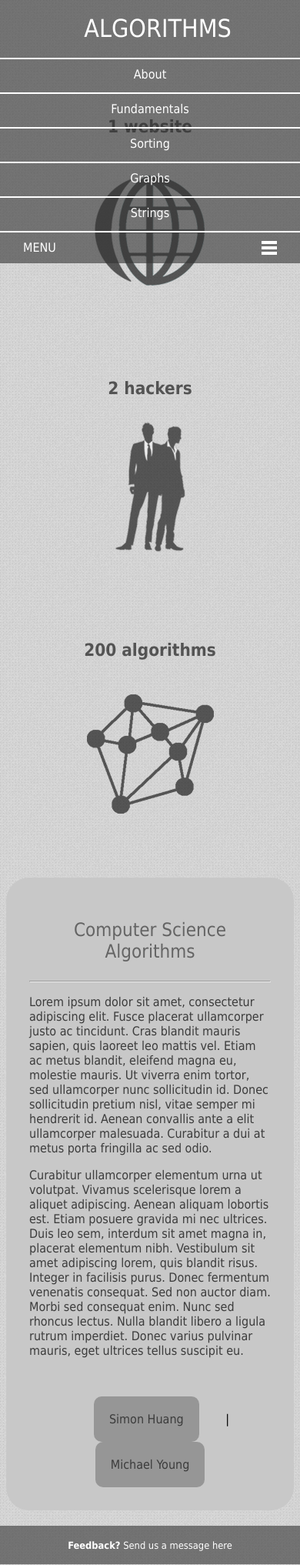
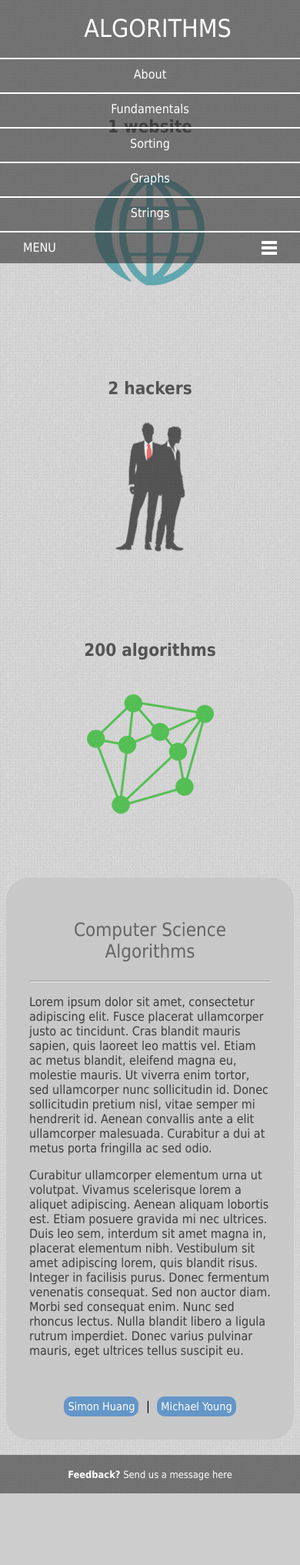
Before and after one commit to ayoungprogrammer/CSHandbook, a PHP site: page / in a window 390 px wide. Shown: the whole page at 77% size. After the commit the page ends 1940 px from the top, so only its background shows below. Run offline with PHP 8.4, Linux system fonts and the light colour scheme; some libraries are stand-ins or nearby versions.

Commit message:
finalized responsiveness on home page

```diff
--- /dev/null
+++ b/home.css
@@ -0,0 +1,125 @@
+/*CONTENT*/
+.container{
+    max-width: 900px;
+    padding:20px 0;
+    margin:auto;
+    text-align: center;
+}
+.banner{
+    margin-top:40px;
+}
+.container .row{
+    -webkit-transition: all 0.3s  ease;
+    -moz-transition: all 0.3s  ease;
+    -o-transition: all 0.3s  ease;
+    opacity:0.6;
+    margin-top:60px;
+    width: 280px;
+    height: 280px;
+    display: inline-block;
+}
+.container .row:hover{
+    -webkit-transition: all 0.3s  ease;
+    -moz-transition: all 0.3s  ease;
+    -o-transition: all 0.3s  ease;
+    opacity:0.9;
+}
+.row span{
+    font-weight: bold;
+    font-size: 1.4em;
+    line-height: 4em;
+    display: block;
+}
+.row:nth-child(1){
+    background: url('icon-website.png');
+}
+.row:nth-child(2){
+    background: url('icon-guys.png');
+}
+.row:nth-child(3){
+    background: url('icon-algorithms.png');
+}
+.row:nth-child(1):hover{
+    color:rgb(21,139,152);
+    background: url('icon-website-hover.png');
+}
+.row:nth-child(2):hover{
+    color: rgb(255,42,42);
+    background: url('icon-guys-hover.png');
+}
+.row:nth-child(3):hover{
+    color: rgb(0,180,0);
+    background: url('icon-algorithms-hover.png');
+}
+
+
+.info{
+    margin-top:20px;
+    text-align: left;
+}
+.wrapper{
+    background: rgb(200,200,200);
+    border-radius: 30px;
+    padding:30px;
+}
+.wrapper h3{
+    text-align:center;
+    color: rgb(100,100,100);
+    font-weight:normal;
+    font-size: 1.5em;
+}
+.wrapper p{
+    color: rgb(60,60,60);
+}
+
+.wrapper aside{
+    text-align: center;
+    margin-top: 50px;
+}
+aside a{
+    -webkit-transition: all 0.3s  ease;
+    -moz-transition: all 0.3s  ease;
+    -o-transition: all 0.3s  ease;
+    display:inline-block;
+    width: auto;
+    margin:0 30px;
+    padding: 20px;
+    background: rgb(150,150,150);
+    text-decoration: none;
+    color: rgb(60,60,60);
+    border-radius: 10px;
+}
+aside a:hover{
+    -webkit-transition: all 0.2s  ease;
+    -moz-transition: all 0.2s  ease;
+    -o-transition: all 0.2s  ease;
+    background: rgb(100,150,200);
+    color:white;
+}
+
+
+@media screen and (max-width: 700px) {
+    .row:nth-child(1){
+        background: url('icon-website-hover.png');
+    }
+    .row:nth-child(2){
+        background: url('icon-guys-hover.png');
+    }
+    .row:nth-child(3){
+        background: url('icon-algorithms-hover.png');
+    }
+    aside a{
+        -webkit-transition: all 0.3s  ease;
+        -moz-transition: all 0.3s  ease;
+        -o-transition: all 0.3s  ease;
+        display:inline-block;
+        width: auto;
+        margin:0 5px;
+        padding: 5px;
+        text-decoration: none;
+        border-radius: 10px;
+        font-size:0.9em;
+        background: rgb(100,150,200);
+        color:white;
+    }
+}
--- a/index.html
+++ b/index.html
@@ -6,6 +6,7 @@
 	<link type="text/css" rel="stylesheet" href="main.css">
     <link type="text/css" rel="stylesheet" href="mainResponsive.css">
 
+    <link type="text/css" rel="stylesheet" href="home.css">
 	<meta name="viewport" content="width=device-width, initial-scale=1">
 
     <meta http-equiv="Content-Type" content="text/html;charset=utf-8" />
@@ -29,7 +30,7 @@
 		</div>
 	</header>
 
-    <div class="banner container">
+    <section class="banner container">
         <div class="row">
             <span>1 website</span>
         </div>
@@ -39,9 +40,9 @@
         <div class="row">
             <span>200 algorithms</span>
         </div>
-    </div>
+    </section>
 
-    <div class="info container">
+    <section class="info container">
 
         <article class="wrapper">
             <h3>Computer Science Algorithms</h3>
@@ -55,7 +56,7 @@
                 <a href="http://ayoungprogrammer.com" target="_blank">Michael Young</a>
             </aside>
         </article>
-    </div>
+    </section>
 
 
     <footer>
--- a/main.css
+++ b/main.css
@@ -66,105 +66,6 @@ header{
 			}
 
 
-/*CONTENT*/
-.container{
-    max-width: 900px;
-    padding:20px 0;
-    margin:auto;
-    text-align: center;
-}
-.banner{
-    margin-top:40px;
-}
-    .container .row{
-        -webkit-transition: all 0.3s  ease;
-        -moz-transition: all 0.3s  ease;
-        -o-transition: all 0.3s  ease;
-        opacity:0.6;
-        margin-top:60px;
-        width: 280px;
-        height: 280px;
-        display: inline-block;
-    }
-    .container .row:hover{
-        -webkit-transition: all 0.3s  ease;
-        -moz-transition: all 0.3s  ease;
-        -o-transition: all 0.3s  ease;
-        opacity:0.9;
-    }
-        .row span{
-            font-weight: bold;
-            font-size: 1.4em;
-            line-height: 4em;
-            display: block;
-        }
-        .row:nth-child(1){
-            background: url('icon-website.png');
-        }
-        .row:nth-child(2){
-            background: url('icon-guys.png');
-        }
-        .row:nth-child(3){
-            background: url('icon-algorithms.png');
-        }
-        .row:nth-child(1):hover{
-            color:rgb(21,139,152);
-            background: url('icon-website-hover.png');
-        }
-        .row:nth-child(2):hover{
-            color: rgb(255,42,42);
-            background: url('icon-guys-hover.png');
-        }
-        .row:nth-child(3):hover{
-            color: rgb(0,180,0);
-            background: url('icon-algorithms-hover.png');
-        }
-
-
-.info{
-    margin-top:20px;
-    text-align: left;
-}
-.wrapper{
-background: rgb(200,200,200);
-border-radius: 30px;
-padding:30px;
-    }
-    .wrapper h3{
-        text-align:center;
-        color: rgb(100,100,100);
-        font-weight:normal;
-        font-size: 1.5em;
-    }
-    .wrapper p{
-        color: rgb(60,60,60);
-    }
-
-    .wrapper aside{
-        text-align: center;
-        margin-top: 50px;
-        }
-        aside a{
-            -webkit-transition: all 0.3s  ease;
-            -moz-transition: all 0.3s  ease;
-            -o-transition: all 0.3s  ease;
-            display:inline-block;
-            width: auto;
-            margin:0 30px;
-            padding: 20px;
-            background: rgb(150,150,150);
-            text-decoration: none;
-            color: rgb(60,60,60);
-            border-radius: 10px;
-        }
-        aside a:hover{
-            -webkit-transition: all 0.2s  ease;
-            -moz-transition: all 0.2s  ease;
-            -o-transition: all 0.2s  ease;
-            background: rgb(100,150,200);
-            color:white;
-        }
-
 
 
 /*FOOTER*/
```
